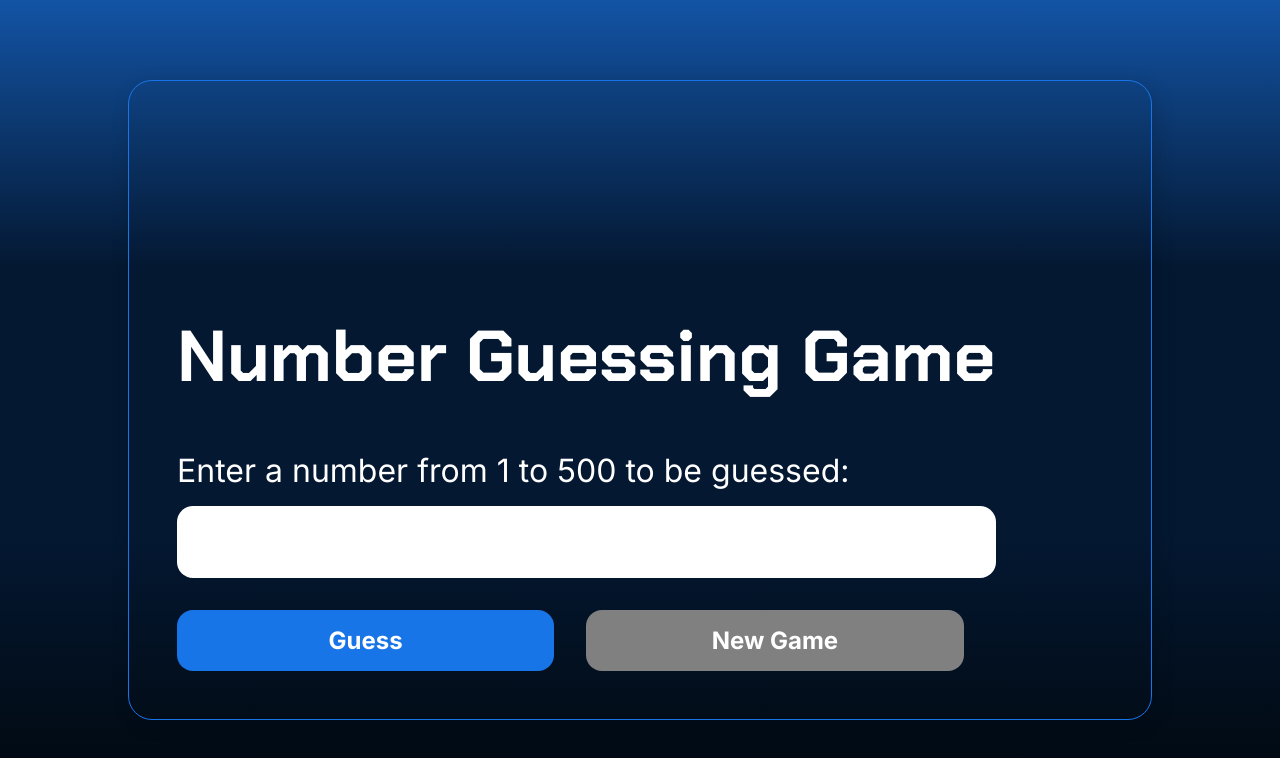
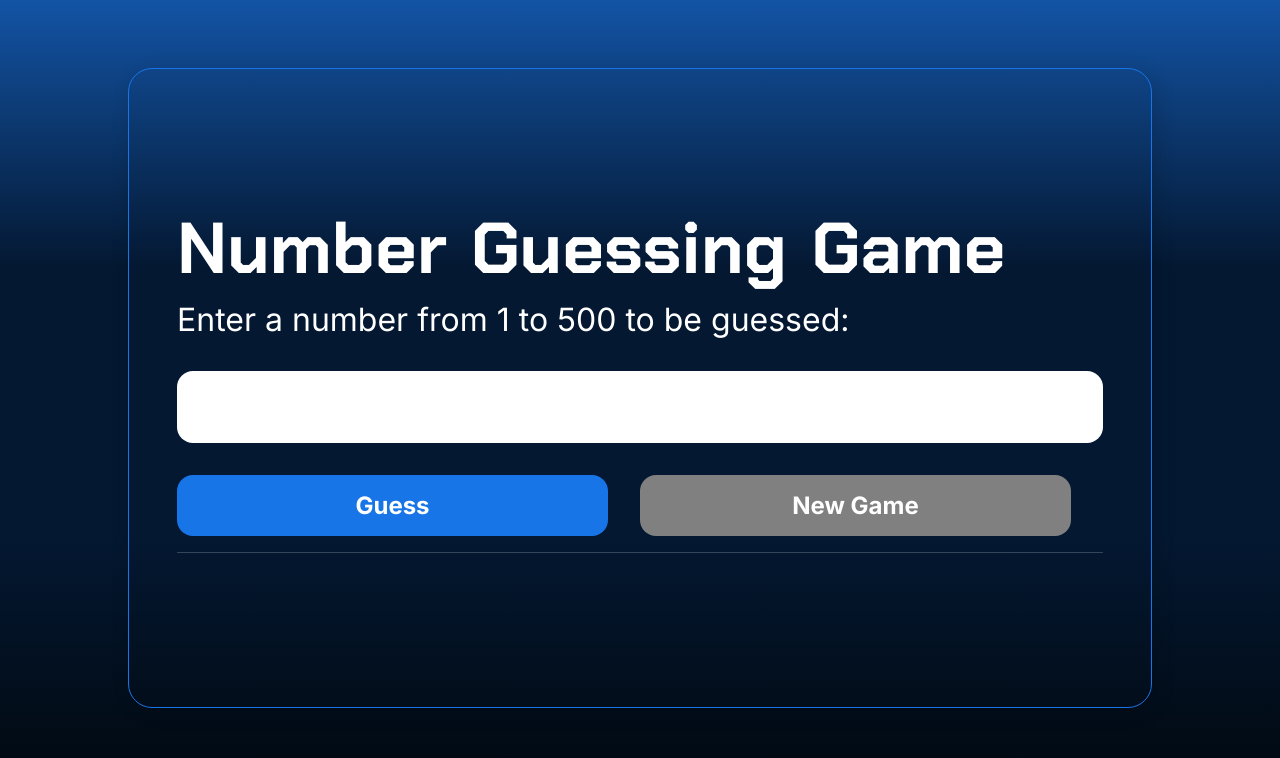
Before and after one commit to AntonioMontenegro-Glich/Secret-Number-Game, a plain HTML site: page index.html in a window 1280 px wide. Drawn offline with Linux system fonts and the light colour scheme.

Commit message:
adjusting css

```diff
--- a/style.css
+++ b/style.css
@@ -36,6 +36,8 @@ body::before {
     box-shadow: 4px 4px 20px 0px rgba(1, 8, 14, 0.15);
     background-image: url("img/Ruido.png");
     background-size: 100% 100%;
+    margin-top: 25;
+    margin-bottom: 25px;
     position: relative;
 }
 
@@ -43,13 +45,14 @@ body::before {
 .container__content {
     display: flex;
     align-items: center;
-    position: absolute;
-    bottom: 0;
+    width: 100%;
+    height: 100%;
 }
 
 .container__infos {
     flex: 1;
     padding: 3rem;
+    justify-content: space-between;
 }
 
 .container__button {
@@ -64,11 +67,9 @@ body::before {
 }
 
 .container__text {
-    margin: 16px 0 16px 0;
-}
-
-.container__texto-azul {
-    color: #1875E8;
+    display: flex;
+    flex-direction: column;
+    margin-bottom: 2rem;
 }
 
 .container__input {
@@ -87,12 +88,23 @@ body::before {
 .container__buttons {
     display: flex;
     gap: 2em;
+    margin-bottom: 1rem;
+}
+
+#guessUser {
+    margin-top: 1rem;
+    font-family: 'Inter', sans-serif;
+    font-size: px;
+    padding: 0.5rem;
+    border-top: 1px solid rgba(255, 255, 255, 0.2);
 }
 
 h1 {
+    word-spacing: 5px;
     font-family: 'Chakra Petch', sans-serif;
     font-size: 72px;
-    padding-bottom: 3rem;
+    line-height: 1.2;
+    margin-bottom: 0.5rem;
 }
 
 p,
@@ -117,15 +129,11 @@ button:disabled {
 
     .container__button {
         font-size: 16px;
+        padding: 12px 20px;
     }
-
 
     .paragraph__text {
         font-size: 24px;
-    }
-
-    .container__imagem-pessoa {
-        display: none;
     }
 
     .container__content {
```
